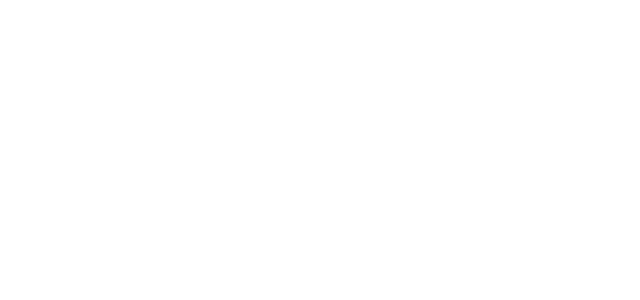
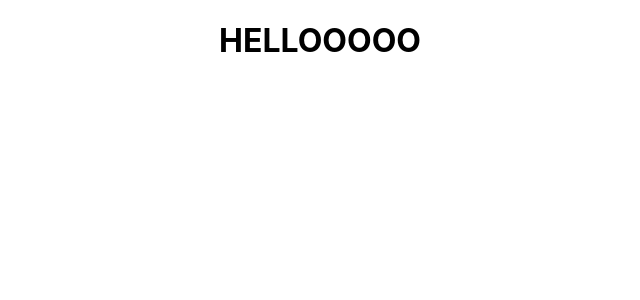
Before and after one commit to TeamStrongHR/Atelier, a React (Create React App) app in the folder atelier/: page / in a window 1280 px wide. Shown: the top 300 px of the page, without its empty margins (320-960 px from the left). Built offline with nearby package versions, Linux system fonts and the light colour scheme.

Commit message:
branch search-bar test

```diff
--- a/atelier/src/App.js
+++ b/atelier/src/App.js
@@ -6,7 +6,7 @@ function App() {
   return (
 
     <div className="App">
-
+      <h1>HELLOOOOO</h1>
     </div>
   );
 }
```
